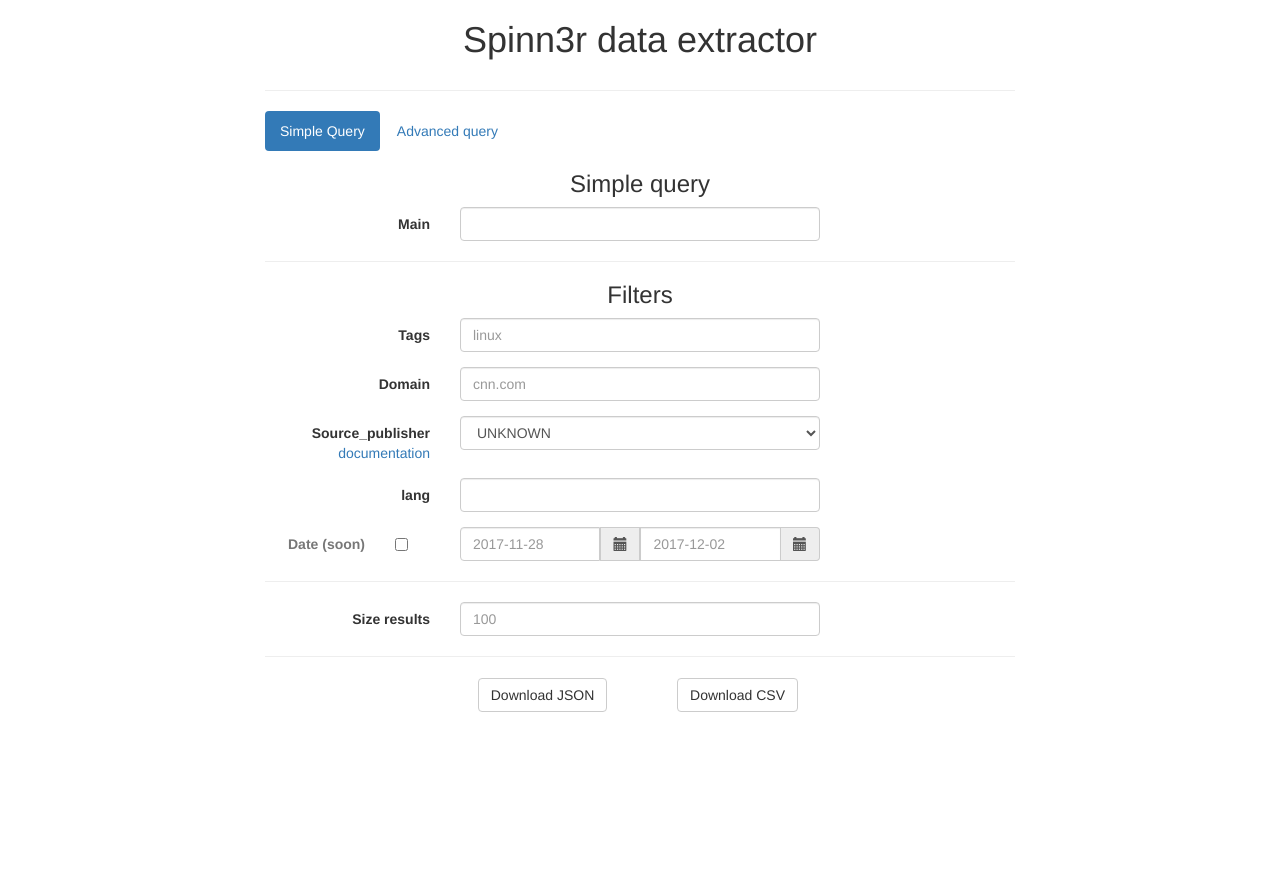
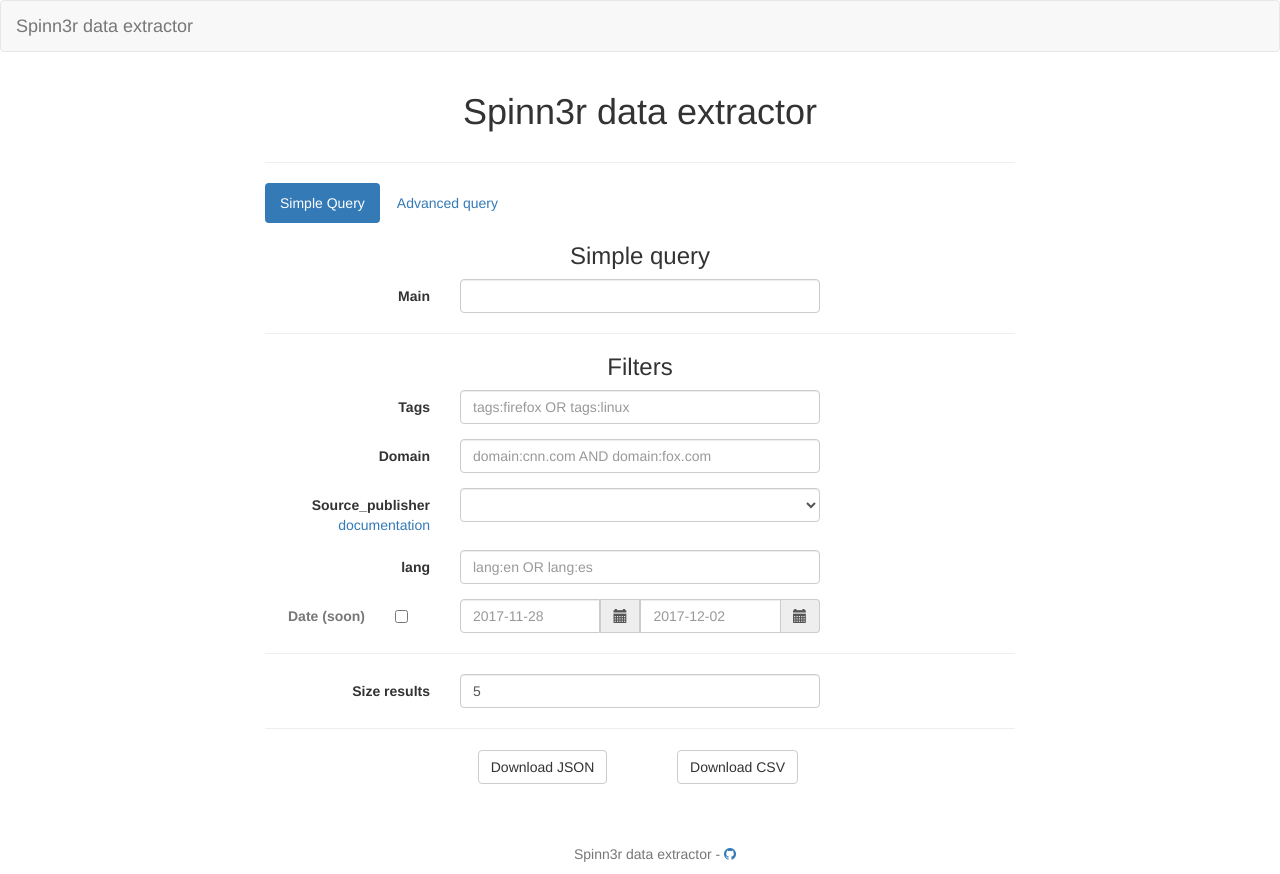
Before and after one commit to cortext/cortext-pytheas-spinn3r, a Flask app: page / in a window 1280 px wide. Before the commit the page ends 712 px from the top, so only its background shows below. Run offline with Flask 2, Linux system fonts and the light colour scheme; some libraries are stand-ins or nearby versions.

Commit message:
add simple mode and html el

```diff
--- a/app.py
+++ b/app.py
@@ -4,6 +4,7 @@ import json
 import csv
 import requests
 from get_data import loop_download
+from get_data import handle_simple_q
 
 from flask import Flask
 from flask import render_template
@@ -14,98 +15,96 @@ from flask import jsonify
 from flask_bootstrap import Bootstrap
 
 def create_app():
-	app = Flask(__name__)
-	Bootstrap(app)
-	with open('conf/conf.json') as f:
-		conf = json.load(f)
-		app.config['PORT'] = conf['PORT']
-		app.config['DEBUG_LEVEL'] = conf['DEBUG_LEVEL']
-	return app
+    app = Flask(__name__)
+    Bootstrap(app)
+    with open('conf/conf.json') as f:
+        conf = json.load(f)
+        app.config['PORT'] = conf['PORT']
+        app.config['DEBUG_LEVEL'] = conf['DEBUG_LEVEL']
+    return app
 
 try:
-	app = create_app()
+    app = create_app()
 except BaseException as error:
-	print('An exception occurred : {}'.format(error))
+    print('An exception occurred : {}'.format(error))
 
 @app.route("/")
 def hello():
-	print('hello')
-	return render_template('home.html')
+    return render_template('home.html')
 
 @app.route("/processing", methods=['POST', 'GET'])
 def processing():
-	from pprint import pprint
-	print('WHYYYY')
-	# simple or advanced query
-	# print(request.form)
-	simple_q = str(request.form.get('query-simple'))
-	advanced_q = str(request.form.get('query-advanced'))
-	pprint(advanced_q)
+    from pprint import pprint
+    # simple or advanced query
+    simple_q = str(request.form.get('main_query'))
+    advanced_q = str(request.form.get('query-advanced'))
 
-	# filters
-	# infinite = request.form.get('infinite')
-	#size = int(request.form.get('size'))
-	# date = request.form.get('date')
+    if simple_q:
+        main = request.form.get('main_query')
+        query = str(main)
+        size = int(request.form.get('size'))
+        print(main)
+        # filters
+        tags= request.form.get('tags')
+        domain = request.form.get('domain')
+        source_publisher = request.form.get('source_publisher')
+        lang = request.form.get('lang')
+        date = request.form.get('lang')
+        # if date:
+        #     date_start = request.form.get('date_start')
+        #     date_end = request.form.get('date_end')
+        query_ready = handle_simple_q(main, size, tags, domain, source_publisher, lang, date)
+        print('#### -> ', query_ready)
+        print('#### -> ', type(query_ready))
+        bucket_data = loop_download(query_ready)
 
-	# prepare query
-	q = json.loads(advanced_q)
-	query = str(q['query']['query_string']).replace(" ","_")
+    elif advanced_q:
+        # prepare query
+        q = json.loads(advanced_q)
+        query = str(q['query']['query_string']).replace(" ","_")
+        # download query
+        bucket_data = loop_download(advanced_q)
 
+    # choose between CSV or JSON
+    datatype = request.form.get('datatype')
+    if datatype == 'json':
+        return jsonify(bucket_data)
 
-	pprint(advanced_q)
-	pprint(q)
+    elif datatype == 'csv':
+        keys = list(bucket_data[0]['_source'])
 
-	# download query
-	bucket_data = loop_download(advanced_q)
+        # parse data for csv
+        bucket_data_csv = []
+        for x in bucket_data:
+            bucket_data_csv.append(x['_source'])
+            # retrieve all keys existing and remove if duplicated (for csv)
+            if x.keys() not in keys:
+                keys.extend(x['_source'].keys())
+                keys = set(keys)
+                keys = list(keys)
 
-	# package everything
-	#bucket_data = []
-	#info = {
-	#	"QUERY" : query,
-	#	"SIZE" : size,
-	#	"DATA" : bucket_data
-	#}
+        # write csv & data
+        output = io.StringIO()
+        writer = csv.DictWriter(output, keys)
+        writer.writeheader()
+        for x in bucket_data_csv:
+            writer.writerow(x)
+        csvdata = output.getvalue()
+        return Response(
+            csvdata,
+            mimetype="text/csv",
+            headers={"Content-disposition":
+                     "attachment; filename="+query+".csv"})
 
-	# choose between CSV or JSON
-	datatype = request.form.get('datatype')
-	if datatype == 'json':
-		return jsonify(bucket_data)
-
-	elif datatype == 'csv':
-		keys = list(bucket_data[0]['_source'])
-
-		# parse data for csv
-		bucket_data_csv = []
-		for x in bucket_data:
-			bucket_data_csv.append(x['_source'])
-			# retrieve all keys existing and remove if duplicated (for csv)
-			if x.keys() not in keys:
-				keys.extend(x['_source'].keys())
-				keys = set(keys)
-				keys = list(keys)
-
-		# write csv & data
-		output = io.StringIO()
-		writer = csv.DictWriter(output, keys)
-		writer.writeheader()
-		for x in bucket_data_csv:
-			writer.writerow(x)
-		csvdata = output.getvalue()
-		return Response(
-			csvdata,
-			mimetype="text/csv",
-			headers={"Content-disposition":
-					 "attachment; filename="+query+".csv"})
-
-	else:
-		return render_template('home.html')
+    else:
+        return render_template('home.html')
 
 
 ##########################################################################
 # Start
 ##########################################################################
 if __name__ == '__main__':
-	app.secret_key = os.urandom(24)
-	app.jinja_env.auto_reload = True
-	app.config['TEMPLATES_AUTO_RELOAD']=True
-	app.run(debug=app.config['DEBUG_LEVEL'], host='0.0.0.0', port=app.config['PORT'], threaded=True)
+    app.secret_key = os.urandom(24)
+    app.jinja_env.auto_reload = True
+    app.config['TEMPLATES_AUTO_RELOAD']=True
+    app.run(debug=app.config['DEBUG_LEVEL'], host='0.0.0.0', port=app.config['PORT'], threaded=True)
--- a/templates/base.html
+++ b/templates/base.html
@@ -4,34 +4,38 @@
 
    Deriving from bootstap/base.html gives us a basic page scaffoling.
 
-   You can find additional information about template inheritance at
+   https://pythonhosted.org/Flask-Bootstrap/
+   https://jinja.pocoo.org/docs/templates/#template-inheritance
+#}
 
-   http://jinja.pocoo.org/docs/templates/#template-inheritance
-#}
 {%- extends "bootstrap/base.html" %}
 
-{# We also set a default title, usually because we might forget to set one.
-   In our sample app, we will most likely just opt not to change it #}
-{% block title %}Spinn3r recuperator{% endblock %}
+{% block title %}Spinn3r data extractor {% endblock %}
+{% import "bootstrap/fixes.html" as fixes %}
+{% set title = self.title() %}
+{% set github_cred = 'https://github.com/cortext/cortext-pytheas-spinn3r' %}
 
-{# While we are at it, we also enable fixes for legacy browsers. First we
-   import the necessary macros: #}
-{% import "bootstrap/fixes.html" as fixes %}
 
-{# Then, inside the head block, we apply these. To not replace the header,
-   ``super()`` is used: #}
 {% block head %}
-{{super()}}
+	{{super()}}
+	<link rel="stylesheet" type="text/css" href="https://maxcdn.bootstrapcdn.com/font-awesome/4.7.0/css/font-awesome.min.css">
+	{{fixes.ie8()}}
+{% endblock %}
 
-{#- Docs: http://pythonhosted.org/Flask-Bootstrap/macros.html#fixes
-   The sample application already contains the required static files. #}
-{{fixes.ie8()}}
-{%- endblock %}
 
-{# Adding our own CSS files is also done here. Check the documentation at
-   http://pythonhosted.org/Flask-Bootstrap/basic-usage.html#available-blocks
-   for an overview. #}
-{% block styles -%}
-    {{super()}}  {# do not forget to call super or Bootstrap's own stylesheets
-                    will disappear! #}
+{% block content %}
+    {% block navbar %}
+	    {% include 'nav.html' %}
+	{% endblock navbar %}
+
+    {{super()}}
+
+	{% block footer %}
+	    {% include 'footer.html' %}
+	{% endblock footer %}
+{% endblock content %}
+
+
+{% block scripts %}
+    {{super()}}
 {% endblock %}
--- /dev/null
+++ b/templates/footer.html
@@ -0,0 +1,9 @@
+<div class="footer">
+    <div class="container" style="padding-top: 60px;">
+        <p class="text-muted text-center">{{ title }} -
+          <a href="{{ github_cred }}">
+            <i class="fa fa-github fa-1x" aria-hidden="true"></i>
+          </a>
+        </p>
+    </div>
+</div>
--- a/templates/home.html
+++ b/templates/home.html
@@ -5,7 +5,7 @@
 
 		<div class="row">
 			<div class="col-md-12 text-center">
-				<h1>Spinn3r data extractor</h1>
+				<h1>{{ self.title() }}</h1>
 			</div>
 		</div>
 
@@ -16,7 +16,7 @@
 		</div>
 		<div class="row">
 			<div class="col-md-offset-2 col-md-8 ">
-				<form id="twt_form" method="POST" action="/processing" class="form-horizontal">
+				<form id="data_form" method="POST" action="/processing" class="form-horizontal">
 					<ul class="nav nav-pills">
 						<li class="active"><a data-toggle="pill" href="#simple">Simple Query</a></li>
 						<li><a data-toggle="pill" href="#advanced">Advanced query</a></li>
@@ -25,11 +25,10 @@
 					<div class="tab-content">
 						<div id="simple" class="tab-pane fade in active">
 							<h3 class="text-center">Simple query</h3>
-							<form id="twt_form" method="POST" action="/processing" class="form-horizontal">
 								<div class="form-group">
 									<label class="col-xs-3 control-label">Main</label>
 									<div class="col-xs-6">
-										<input type="text" class="form-control" name="query" placeholder="" />
+										<input type="text" class="form-control" name="main_query" placeholder="" />
 									</div>
 								</div>
 								<hr>
@@ -39,7 +38,7 @@
 										<label class="control-label">Tags </label>
 									</div>
 									<div class="col-xs-6">
-										<input type="text" class="form-control" name="tags" placeholder="linux" />
+										<input type="text" class="form-control" name="tags" placeholder="tags:firefox OR tags:linux" />
 									</div>
 								</div>
 								<div class="form-group">
@@ -47,7 +46,7 @@
 										<label class="control-label">Domain </label>
 									</div>
 									<div class="col-xs-6">
-										<input type="text" class="form-control" name="domain" placeholder="cnn.com" />
+										<input type="text" class="form-control" name="domain" placeholder="domain:cnn.com AND domain:fox.com" />
 									</div>
 								</div>
 								<div class="form-group">
@@ -57,6 +56,7 @@
 									</div>
 									<div class="col-xs-6">
 										<select class="form-control" name="source_publisher">
+										    <option></option>
 											<option>UNKNOWN</option>
 											<option>WEBLOG</option>
 											<option>MAINSTREAM_NEWS</option>
@@ -76,7 +76,7 @@
 										<label class="control-label">lang </label>
 									</div>
 									<div class="col-xs-6">
-										<input type="text" class="form-control" name="lang" placeholder="" />
+										<input type="text" class="form-control" name="lang" placeholder="lang:en OR lang:es" />
 									</div>
 								</div>
 								<div class="form-group">
@@ -103,11 +103,11 @@
 										<label class="control-label">Size results</label>
 									</div>
 									<div class="col-xs-6">
-										<input type="number" class="form-control" name="size" placeholder="100">
+										<input type="number" class="form-control" name="size" value="5">
 									</div>
 								</div>
 								<hr>
-							</form>
+					        </form>
 						</div>
 
 						<div id="advanced" class="tab-pane fade">
@@ -117,7 +117,7 @@
 							<div class="form-group">
 								<label for="query">query:</label>
 								<textarea style="height: 50vh;" class="form-control" rows="5" name="query-advanced" >{
-	"size": 10,
+	"size": 5,
 	"query": {
 		"query_string" : {
 			"query" : "main:example"
@@ -144,13 +144,19 @@
 						</div>
 						<div class="row">
 							<div class="col-md-offset-3 col-md-3">
-								<button type="submit" form="twt_form" name="datatype" value="json" class="center-block btn btn-default">Download JSON</button>
+								<button type="submit" form="data_form" name="datatype" value="json" class="center-block btn btn-default">Download JSON</button>
 							</div>
 							<div class="col-md-3">
-								<button type="submit" form="twt_form" name="datatype" value="csv" class=" center-block btn btn-default">Download CSV</button>
+								<button type="submit" form="data_form" name="datatype" value="csv" class=" center-block btn btn-default">Download CSV</button>
 							</div>
 						</div>
 					</div>
 				</div>
-			</div>
-		{% endblock %}
+		    </div>
+
+    {% block footer %}
+        {{super()}}
+    {% endblock footer %}
+
+
+{% endblock %}
--- /dev/null
+++ b/templates/nav.html
@@ -0,0 +1,7 @@
+<nav class="navbar navbar-default">
+    <div class="container-fluid">
+        <div class="navbar-header">
+            <a class="navbar-brand" href="/">{{ title }}</a>
+        </div>
+    </div>
+</nav>
```
Also changed, not shown: get_data.py (+90 -56 lines), 1 other file.
